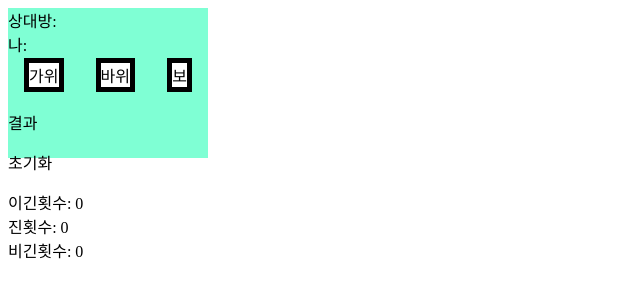
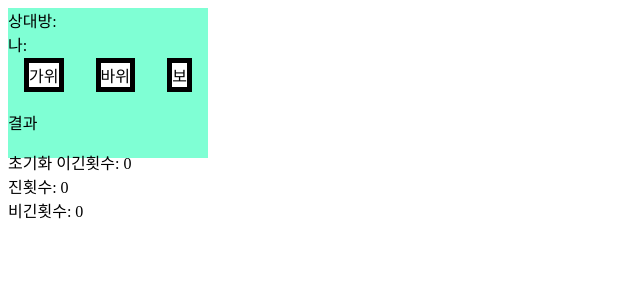
Before and after one commit to HGRXD/jsGame, a plain HTML site: page index.html in a window 1280 px wide. Shown: the whole page, without its empty margins (0-640 px from the left). Drawn offline with Linux system fonts and the light colour scheme.

Commit message:
Update index.html

```diff
--- a/index.html
+++ b/index.html
@@ -51,7 +51,7 @@
                 <li id="paper" onclick="GOpaper();"><a href="#">보</a></li>
             </ul>
             <p id="result">결과</p>
-            <p id="reset" onclick="reset();">초기화</p>
+            <a href="#" id="reset" onclick="reset();">초기화</a>
             <p class="times">이긴횟수:</p>
             <p id="win" class="times">0</p><br>
             <p class="times">진횟수:</p>
```
